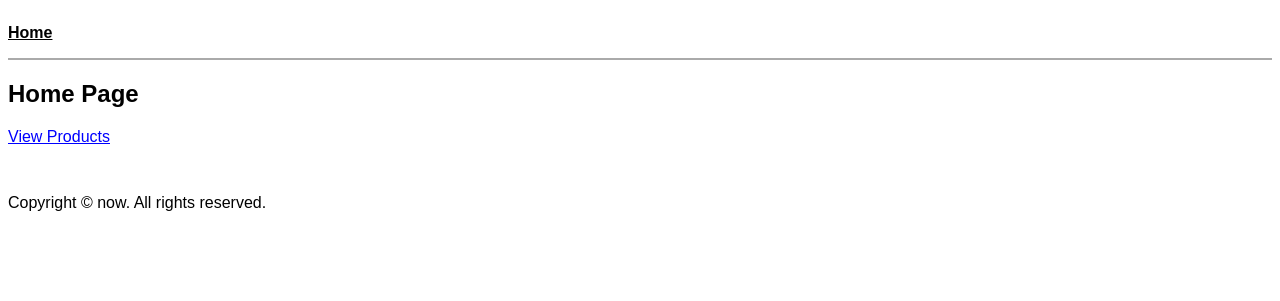
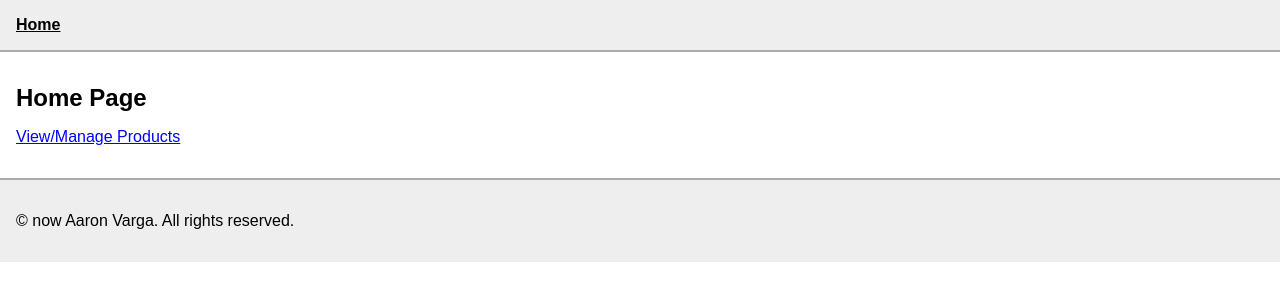
Before and after one commit to VargaAaron-FS/advanced-routing-using-express, a Node server app: template templates/views/home.twig in a window 1280 px wide. Shown: the top 301 px of the page. Run offline with Node 20, Linux system fonts and the light colour scheme; the template is opened without the code that fills it, so the values that code supplies are empty; some libraries are stand-ins or nearby versions.

Commit message:
setup docker, configured sequelize, tried to attach a stylesheet to my base.twig, but failed to do so. I tried many different ways and googled how to do it, but nothing worked. There might be an extension of Twig I need to install. Anyways, none of the conventional ways of attaching a stylesheet to my page worked.

```diff
--- a/templates/layouts/base.twig
+++ b/templates/layouts/base.twig
@@ -5,17 +5,59 @@
     <meta charset="utf-8">
     <meta name="viewport" content="width=device-width, initial-scale=1">
     <title>ASL Project - {% block title %}Home{% endblock %}</title>
+    {# I have tried several different methods for properly applying/linking a stylesheet to my base.twig file with no success, lolz... 😭 #}
     <style>
         body {
             font-family: sans-serif;
+            margin: 0;
+            padding: 0;
+        }
+        a {
+            color:  blue;
+        }
+        ul {
+            list-style: none;
+            padding: 0;
+            margin: 0;
+            display: flex;
+            column-gap: 2rem;
+        }
+        main li {
+            margin-top:  1rem;
+        }
+        header {
+            border-bottom: 2px solid #aaa;
+            padding: 1rem;
+            background: #eee;
+        }
+        header a {
+            font-weight: 700;
+            font-size: 1rem;
+            color: black
+        }
+        main {
+            padding:  2rem 1rem;
+            display: flex;
+            flex-direction: column;
+        }
+        h2 {
+            margin:  0;
+            padding:  0;
+        }
+        footer {
+            border-top: 2px solid #aaa;
+            padding: 1rem;
+            background: #eee;
         }
     </style>
 </head>
 
 <body>
     {% include '../partials/_header.twig' %}
-    {% block main_content %}
-    {% endblock %}
+    <main>
+        {% block main_content %}
+        {% endblock %}
+    </main>
     {% include '../partials/_footer.twig' %}
 </body>
 
--- a/templates/partials/_footer.twig
+++ b/templates/partials/_footer.twig
@@ -1,3 +1,3 @@
-<footer style="padding: 2rem 0rem;">
-	<p>Copyright &copy; {{ "now"|date('Y') }}. All rights reserved.</p>
+<footer>
+	<p>&copy; {{ "now"|date('Y') }} Aaron Varga. All rights reserved.</p>
 </footer>
--- a/templates/partials/_header.twig
+++ b/templates/partials/_header.twig
@@ -1,8 +1,8 @@
-<header style="border-bottom: 2px solid #aaa; padding: 1rem 0;">
+<header>
     <nav>
-        <ul style="list-style: none; display: flex; column-gap: 2rem; padding: 0; margin: 0">
+        <ul>
             <li>
-                <a href="/" style="font-weight: 700; font-size: 1rem; color: black">Home</a>
+                <a href="/">Home</a>
             </li>
         </ul>
     </nav>
--- a/templates/views/home.twig
+++ b/templates/views/home.twig
@@ -1,9 +1,9 @@
 {% extends "layouts/base.twig" %}
 {% block main_content %}
 <h2>Home Page</h2>
-<ul style="list-style: none; padding: 0; margin: 0;">
+<ul>
     <li>
-        <a href="/products" style="color: blue;">View Products</a>
+        <a href="/products">View/Manage Products</a>
     </li>
 </ul>
 {% endblock %}
--- a/templates/views/products/_form.twig
+++ b/templates/views/products/_form.twig
@@ -16,5 +16,6 @@
 	</div>
 	<div>
 		<button type="submit" style="padding: .5rem 1rem; font-weight: 700; cursor: pointer;">Save Product</button>
+		<a href="/products" style="margin-bottom: 2rem; margin-left: 1rem; color: #333;">Cancel</a>
 	</div>
 </form>
```
Also changed, not shown: controllers/Products.js (+18 -13 lines), models/Products.js (deleted, +0 -34 lines), templates/views/products/show.twig (+5 -2 lines).
